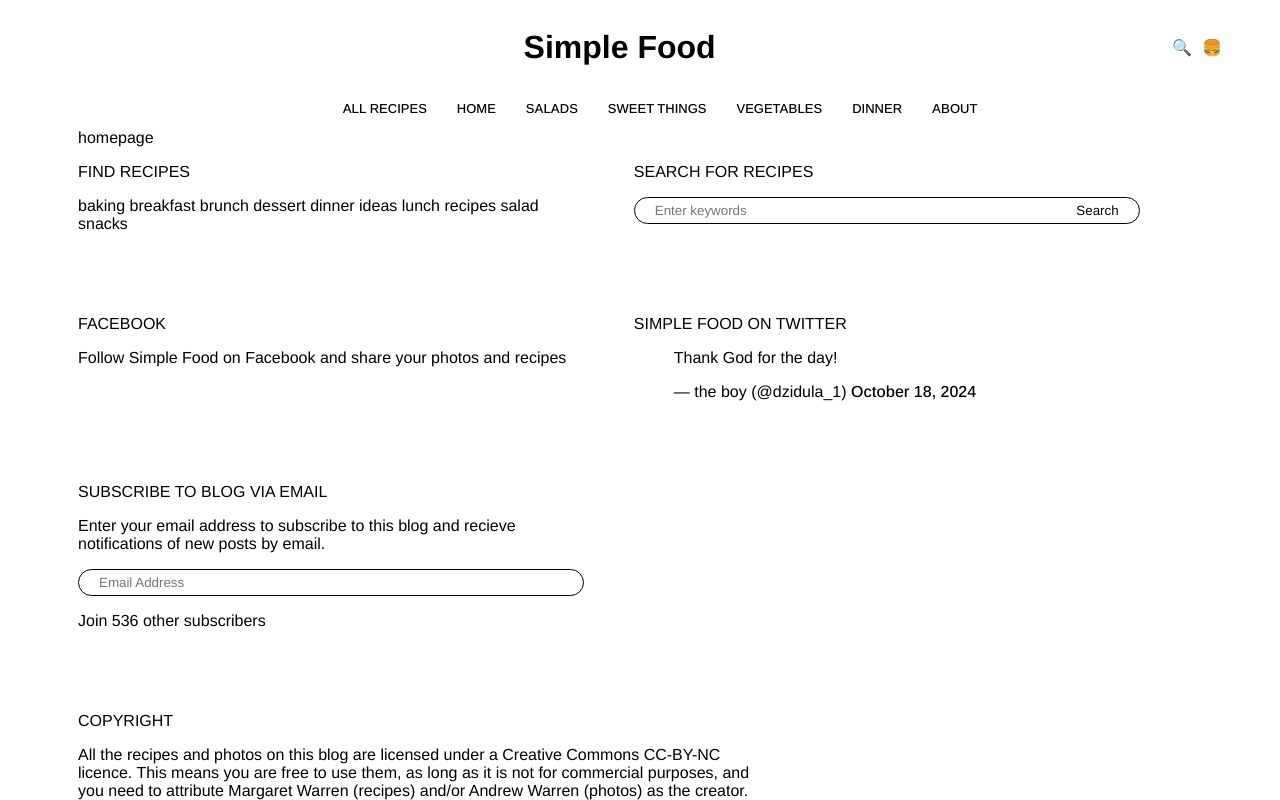
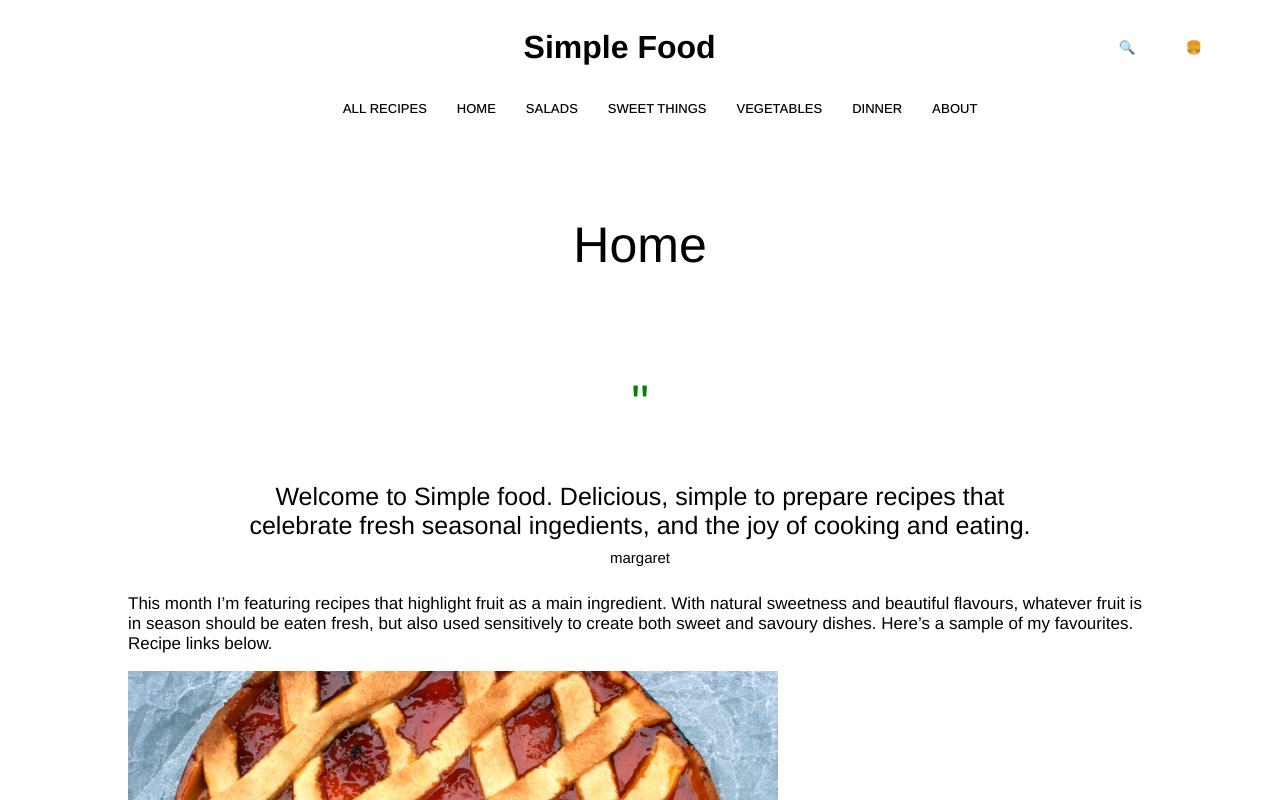
Before and after one commit to thelocalgodd/SimpleFoodBlog, a React (Vite) app: page / in a window 1280 px wide. Shown: the top 800 px of the page. Built offline with nearby package versions, Linux system fonts and the light colour scheme.

Commit message:
updated homepage

```diff
--- a/src/components/Header.jsx
+++ b/src/components/Header.jsx
@@ -10,8 +10,8 @@ function Header() {
           <h1>Simple Food</h1>
 
           <div className="search-hamburger">
-            <p>🔍</p>
-            <p>🍔</p>
+            <button>🔍</button>
+            <button>🍔</button>
           </div>
         </div>
       </header>
--- a/src/pages/HomePage.jsx
+++ b/src/pages/HomePage.jsx
@@ -1,7 +1,89 @@
 import BaseLayout from "../layout/BaseLayout";
 
+import _1 from "../assets/homepage-images/apricot-crostata3-resized.webp";
+import _2 from "../assets/homepage-images/blueberry-crumble4-resized.webp";
+import _3 from "../assets/homepage-images/cropped-banana-bread2-resized.webp";
+import _4 from "../assets/homepage-images/plum-tart2-square-resized.webp";
+import _5 from "../assets/homepage-images/rhubarb4-resized.webp";
+import _6 from "../assets/homepage-images/ricotta-raspberry-tart3-resized.webp";
+import _7 from "../assets/homepage-images/strawberry-and-fig-stack1-resized.webp";
+import _8 from "../assets/homepage-images/tarte-tatin1.webp";
+import { Button } from "@mui/material";
+
 function HomePage() {
-  return <BaseLayout>homepage</BaseLayout>;
+  return (
+    <BaseLayout>
+      <main>
+        <div>
+          <p className="home-header">Home</p>
+        </div>
+
+        <p className="quote-icon">{'"'}</p>
+
+        <div className="intro-text">
+          <p>
+            Welcome to Simple food. Delicious, simple to prepare recipes that
+            celebrate fresh seasonal ingedients, and the joy of cooking and
+            eating.
+            <br />
+            <span>margaret</span>
+          </p>
+        </div>
+
+        <div className="secondary-text">
+          <p>
+            This month I’m featuring recipes that highlight fruit as a main
+            ingredient. With natural sweetness and beautiful flavours, whatever
+            fruit is in season should be eaten fresh, but also used sensitively
+            to create both sweet and savoury dishes. Here’s a sample of my
+            favourites. Recipe links below.
+          </p>
+        </div>
+        <div className="image-s">
+          <img src={_1} alt="" />
+          <img src={_2} alt="" />
+          <img src={_3} alt="" />
+          <img src={_4} alt="" />
+          <img src={_5} alt="" />
+          <img src={_6} alt="" />
+          <img src={_7} alt="" />
+          <img src={_8} alt="" />
+        </div>
+
+        <div>
+          <ul>
+            <li>Banana bread with peaches, blueberries and thick yoghurt</li>
+            <li>Tarte tatin with rosemary</li>
+            <li>Strawberry and fig pastries</li>
+            <li>Ricotta and raspberry tarts</li>
+            <li>Blueberry and apple crumble</li>
+            <li>Plum tart</li>
+            <li>Baked rhubarb with vanilla meringue</li>
+            <li>Apricot crostata</li>
+          </ul>
+
+          <p>
+            I’d love to hear if you have tried any of the recipes. Why not share
+            a photo on Facebook or Instagram with the #simplefood and
+            #cookingathome tags.
+          </p>
+        </div>
+
+        <div className="share-section">
+          <p>Share: </p>
+          <div>
+            <p>social icons</p>
+          </div>
+
+          <div>
+            <Button variant="outlined" color="black">
+              ⭐ Like
+            </Button>
+          </div>
+        </div>
+      </main>
+    </BaseLayout>
+  );
 }
 
 export default HomePage;
--- a/src/pages/pages.css
+++ b/src/pages/pages.css
@@ -1,3 +1,37 @@
-.allrecipes-images {
-  width: 300px;
+/* HOMEPAGE */
+
+.home-header {
+  font-size: 50px;
+  text-align: center;
+  margin: 100px 0;
 }
+
+.quote-icon {
+  font-size: 50px;
+  color: green;
+  text-align: center;
+}
+
+.intro-text {
+  text-align: center;
+  font-size: 25px;
+  width: 80%;
+  margin: 0 auto;
+}
+
+.intro-text span {
+  font-size: 15px;
+}
+
+.secondary-text {
+  font-size: 17px;
+}
+
+.image-s {
+  max-width: 700px;
+}
+
+.image-s img {
+  max-width: 650px;
+  margin: auto;
+}
```
Also changed, not shown: src/assets/homepage-images/image.png (deleted).
